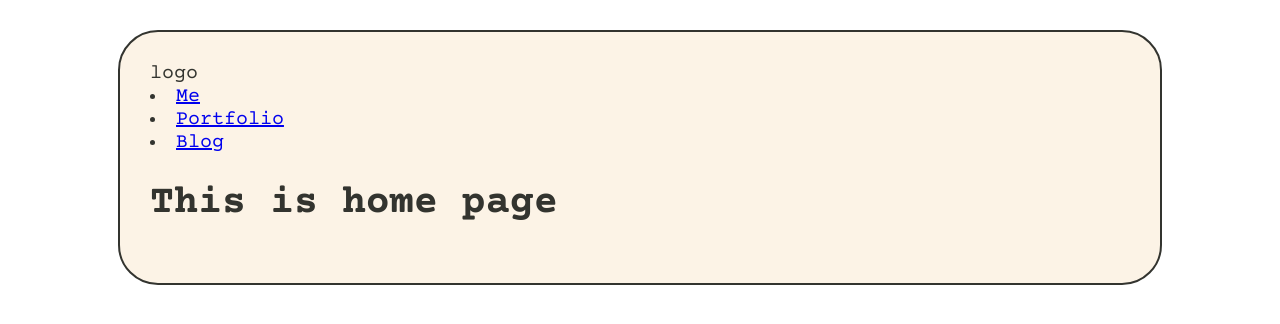
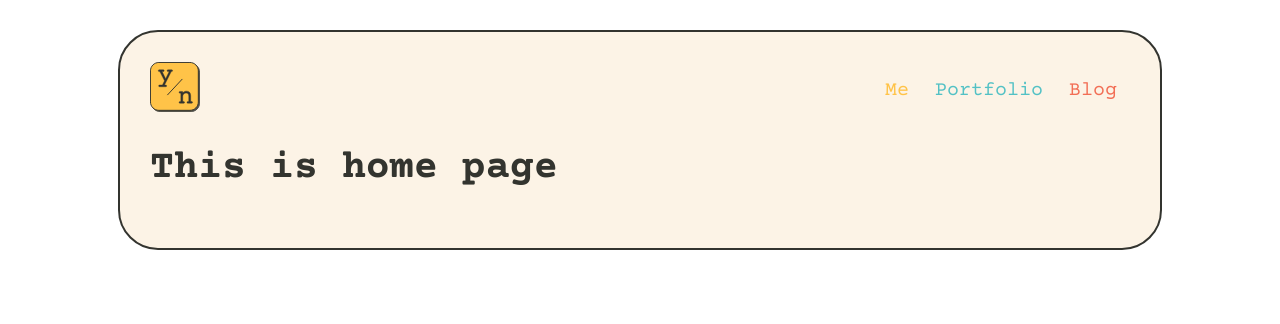
Before and after one commit to yansnote/website, a Vue app: page / in a window 1280 px wide. Shown: the top 324 px of the page. Built offline with nearby package versions, Linux system fonts and the light colour scheme.

Commit message:
Header has been done

```diff
--- a/src/components/HeaderComp.vue
+++ b/src/components/HeaderComp.vue
@@ -1,14 +1,18 @@
 <template>
-  <header>
+  <header class="header">
     <div class="logo">
-      logo
+      <router-link to="/">
+        <img src="../assets/Logo.svg" alt="Yan's Note">
+      </router-link>
     </div>
 
     <div class="navigation">
       <nav>
-        <li><a href="#">Me</a></li>
-        <li><a href="#">Portfolio</a></li>
-        <li><a href="#">Blog</a></li>
+        <li class="nav-me">
+          <router-link to="/">Me</router-link>
+        </li>
+        <li class="nav-portfolio"><a href="#">Portfolio</a></li>
+        <li class="nav-blog"><a href="https://mhatsu.to/author/0/">Blog</a></li>
       </nav>
     </div>
   </header>
@@ -19,3 +23,62 @@ export default {
   name: 'HeaderComp'
 }
 </script>
+
+<style lang="scss" scoped>
+.header {
+  display: flex;
+  flex-direction: row;
+  justify-content: space-between;
+  align-items: center;
+
+  .logo {
+    a {
+      img {
+        width: 50px;
+        height: 50px;
+      }
+    }
+  }
+
+  .navigation {
+    nav {
+      display: flex;
+      flex-direction: row;
+
+      li {
+        list-style: none;
+        margin: 5px 8px;
+
+        a {
+          text-decoration: none;
+          padding: 5px;
+          display: block;
+
+          &:hover {
+            border-width: 0;
+            border-style: solid;
+            border-bottom-width: 2px;
+            padding-bottom: 3px;
+          }
+        }
+      }
+
+      .nav-me {
+        a {
+          color: var(--yellow-color);
+        }
+      }
+      .nav-portfolio {
+        a {
+          color: var(--teal-color);
+        }
+      }
+      .nav-blog {
+        a {
+          color: var(--orange-color);
+        }
+      }
+    }
+  }
+}
+</style>
```
Also changed, not shown: src/assets/Logo.svg (added).
